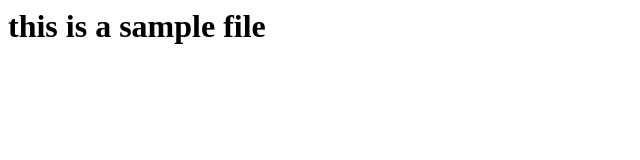
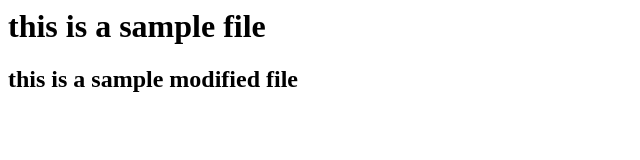
Before and after one commit to nalinibiswal/webtest, a plain HTML site: page index.html in a window 1280 px wide. Shown: the whole page, without its empty margins (0-640 px from the left). Drawn offline with Linux system fonts and the light colour scheme.

Commit message:
Update index.html

```diff
--- a/index.html
+++ b/index.html
@@ -1,3 +1,4 @@
 
 
 <h1> this is a sample file</h1>
+<h2> this is a sample  modified file</h2>
```
